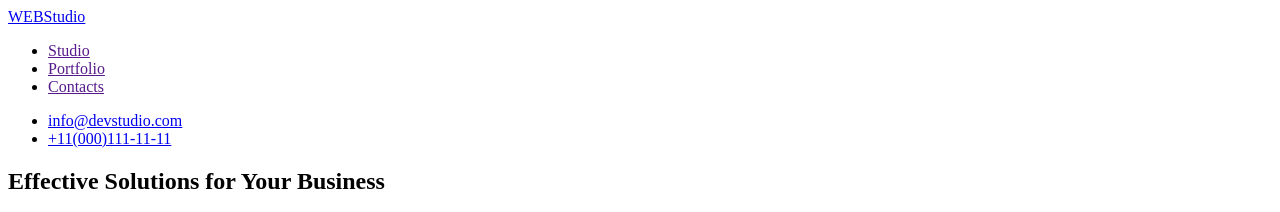
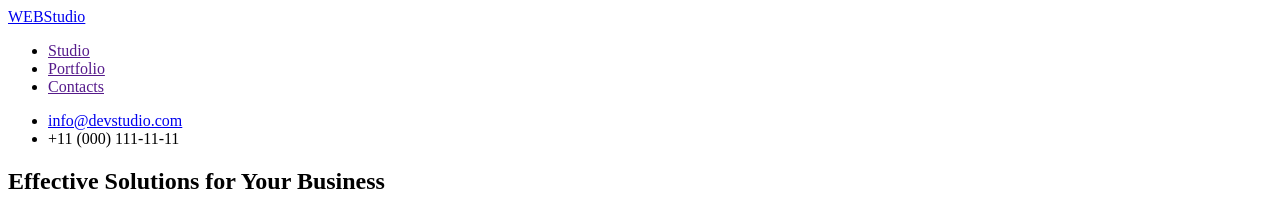
Before and after one commit to gritchin-artur/goit-markup-hw-01, a plain HTML site: page index.html in a window 1280 px wide. Shown: the top 212 px of the page. Drawn offline with Linux system fonts and the light colour scheme.

Commit message:
Update index.html

```diff
--- a/index.html
+++ b/index.html
@@ -19,7 +19,7 @@
 
         <ul>
           <li><a href="info@devstudio.com">info@devstudio.com</a></li>
-          <li><a href="+11(000)111-11-11">+11(000)111-11-11</a></li>
+          <li>+11 (000) 111-11-11</li>
         </ul>
       </nav>
     </header>
```
